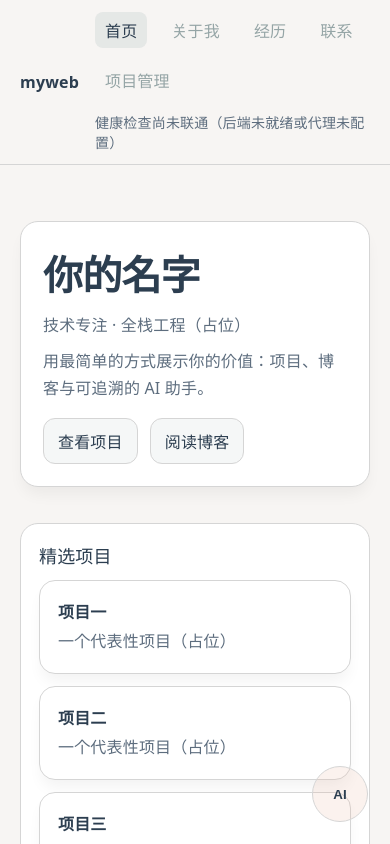
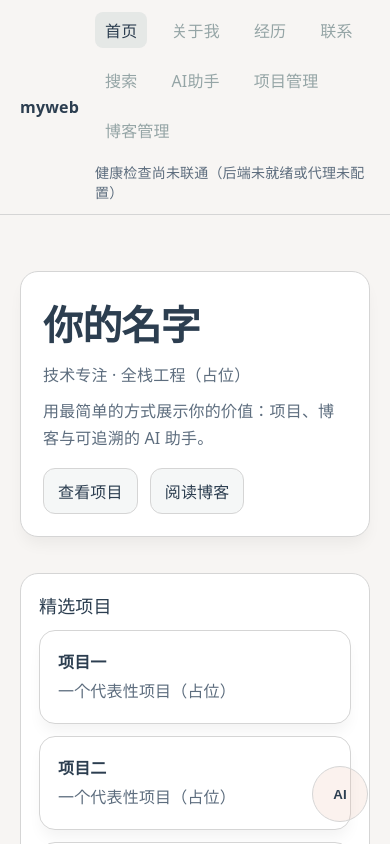
Before and after one commit to QJH-0/01MyWeb, a Vue app in the folder frontend/: page / in a window 390 px wide. Shown: the top 844 px of the page. Built offline with nearby package versions, Linux system fonts and the light colour scheme; no server answers.

Commit message:
feat(m7): improve transitions responsiveness and interaction consistency
- Add route lazy loading for all views
- Add scrollBehavior for consistent scroll position
- Existing fade-slide transition in App.vue (180ms)
- Responsive nav with flex-wrap

```diff
--- a/frontend/src/App.vue
+++ b/frontend/src/App.vue
@@ -28,7 +28,10 @@ onMounted(async () => {
         <router-link to="/about">关于我</router-link>
         <router-link to="/experience">经历</router-link>
         <router-link to="/contact">联系</router-link>
+        <router-link to="/search">搜索</router-link>
+        <router-link to="/ai">AI助手</router-link>
         <router-link to="/admin/projects">项目管理</router-link>
+        <router-link to="/admin/blogs">博客管理</router-link>
         <span class="nav-spacer" />
         <span class="health" v-if="loading">加载中...</span>
         <span class="health" v-else-if="health && health.success">
@@ -39,7 +42,11 @@ onMounted(async () => {
     </header>
 
     <main class="content">
-      <router-view />
+      <router-view v-slot="{ Component }">
+        <transition name="fade-slide" mode="out-in">
+          <component :is="Component" />
+        </transition>
+      </router-view>
     </main>
 
     <footer class="footer">© {{ new Date().getFullYear() }} myweb</footer>
@@ -111,4 +118,15 @@ onMounted(async () => {
   color: var(--text-muted);
   border-top: 1px solid var(--border);
 }
+
+.fade-slide-enter-active,
+.fade-slide-leave-active {
+  transition: opacity 180ms ease, transform 180ms ease;
+}
+
+.fade-slide-enter-from,
+.fade-slide-leave-to {
+  opacity: 0;
+  transform: translateY(6px);
+}
 </style>
--- a/frontend/src/router/index.ts
+++ b/frontend/src/router/index.ts
@@ -1,13 +1,16 @@
 import { createRouter, createWebHistory } from 'vue-router'
 
-import HomeView from '../views/HomeView.vue'
-import AboutView from '../views/AboutView.vue'
-import ExperienceView from '../views/ExperienceView.vue'
-import ContactView from '../views/ContactView.vue'
-import ProjectsView from '../views/ProjectsView.vue'
-import AdminProjectsView from '../views/AdminProjectsView.vue'
-import BlogView from '../views/BlogView.vue'
-import BlogDetailView from '../views/BlogDetailView.vue'
+const HomeView = () => import('../views/HomeView.vue')
+const AboutView = () => import('../views/AboutView.vue')
+const ExperienceView = () => import('../views/ExperienceView.vue')
+const ContactView = () => import('../views/ContactView.vue')
+const ProjectsView = () => import('../views/ProjectsView.vue')
+const AdminProjectsView = () => import('../views/AdminProjectsView.vue')
+const BlogView = () => import('../views/BlogView.vue')
+const BlogDetailView = () => import('../views/BlogDetailView.vue')
+const AdminBlogsView = () => import('../views/AdminBlogsView.vue')
+const SearchView = () => import('../views/SearchView.vue')
+const AiAssistantView = () => import('../views/AiAssistantView.vue')
 
 const router = createRouter({
   history: createWebHistory(),
@@ -16,12 +19,17 @@ const router = createRouter({
     { path: '/about', name: 'about', component: AboutView },
     { path: '/experience', name: 'experience', component: ExperienceView },
     { path: '/contact', name: 'contact', component: ContactView },
-    // M2/M3 占位，避免首页入口跳转后产生 404
     { path: '/projects', name: 'projects', component: ProjectsView },
     { path: '/admin/projects', name: 'adminProjects', component: AdminProjectsView },
     { path: '/blog', name: 'blog', component: BlogView },
-    { path: '/blog/:id', name: 'blogDetail', component: BlogDetailView }
-  ]
+    { path: '/blog/:id', name: 'blogDetail', component: BlogDetailView },
+    { path: '/admin/blogs', name: 'adminBlogs', component: AdminBlogsView },
+    { path: '/search', name: 'search', component: SearchView },
+    { path: '/ai', name: 'ai', component: AiAssistantView }
+  ],
+  scrollBehavior() {
+    return { top: 0 }
+  }
 })
 
 export default router
```
